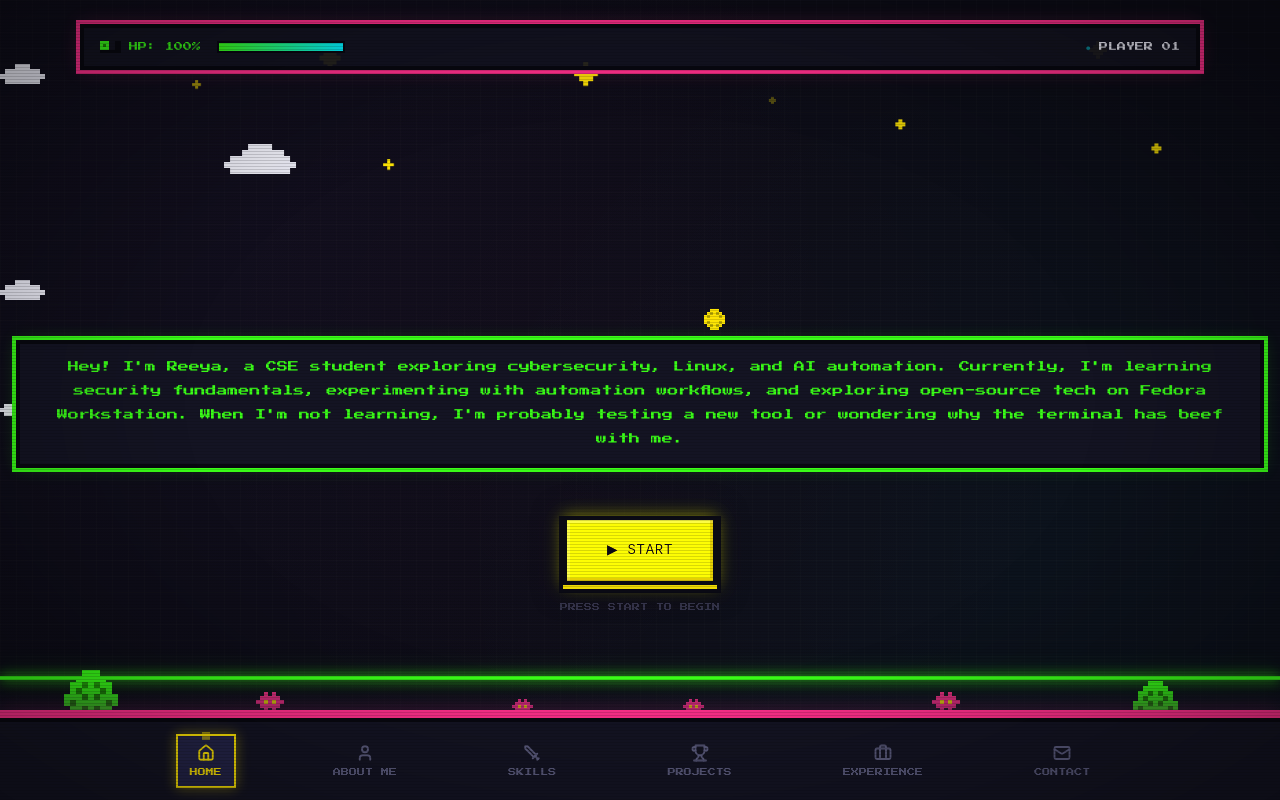
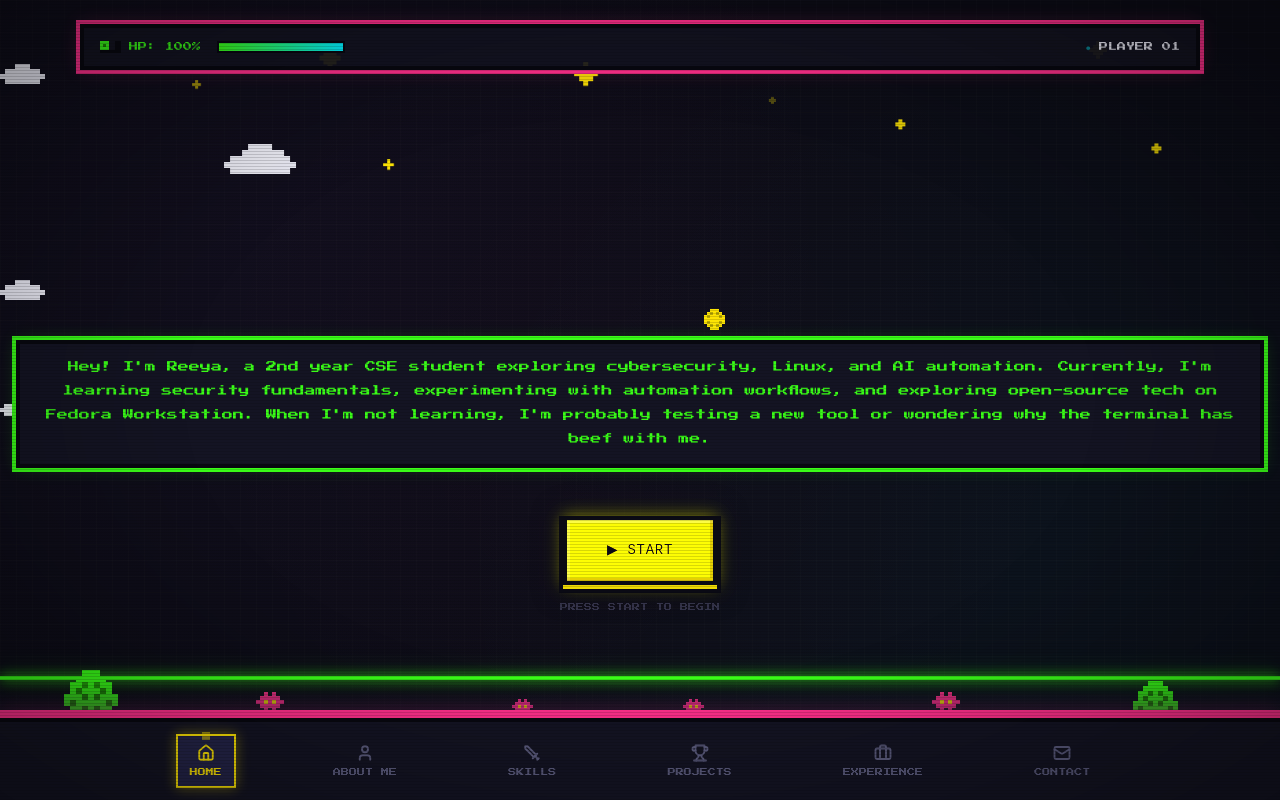
Before and after one commit to ree4yaa/portfolio, a React (Vite) app: page / in a window 1280 px wide. Shown: the top 800 px of the page. Built offline with nearby package versions, Linux system fonts and the light colour scheme.

Commit message:
updated blog

```diff
--- a/src/components/pixelArt/Hero.tsx
+++ b/src/components/pixelArt/Hero.tsx
@@ -103,7 +103,7 @@ export function Hero({ onStart }: HeroProps) {
         >
           <div className="inline-block bg-retro-bg2 border-4 border-retro-dark px-4 py-2 sm:px-6 sm:py-3" style={{ boxShadow: '0 0 0 4px #39ff14, 0 0 16px rgba(57,255,20,0.2)' }}>
             <span className="font-pixel text-[5px] sm:text-[5px] md:text-[11px] text-retro-green">
-Hey! I'm Reeya, a CSE student exploring cybersecurity, Linux, and AI automation.
+Hey! I'm Reeya, a 2nd year CSE student exploring cybersecurity, Linux, and AI automation.
 Currently, I'm learning security fundamentals, experimenting with automation workflows, and exploring open-source tech on Fedora Workstation. When I'm not learning, I'm probably testing a new tool or wondering why the terminal has beef with me.
             </span>
           </div>
```
